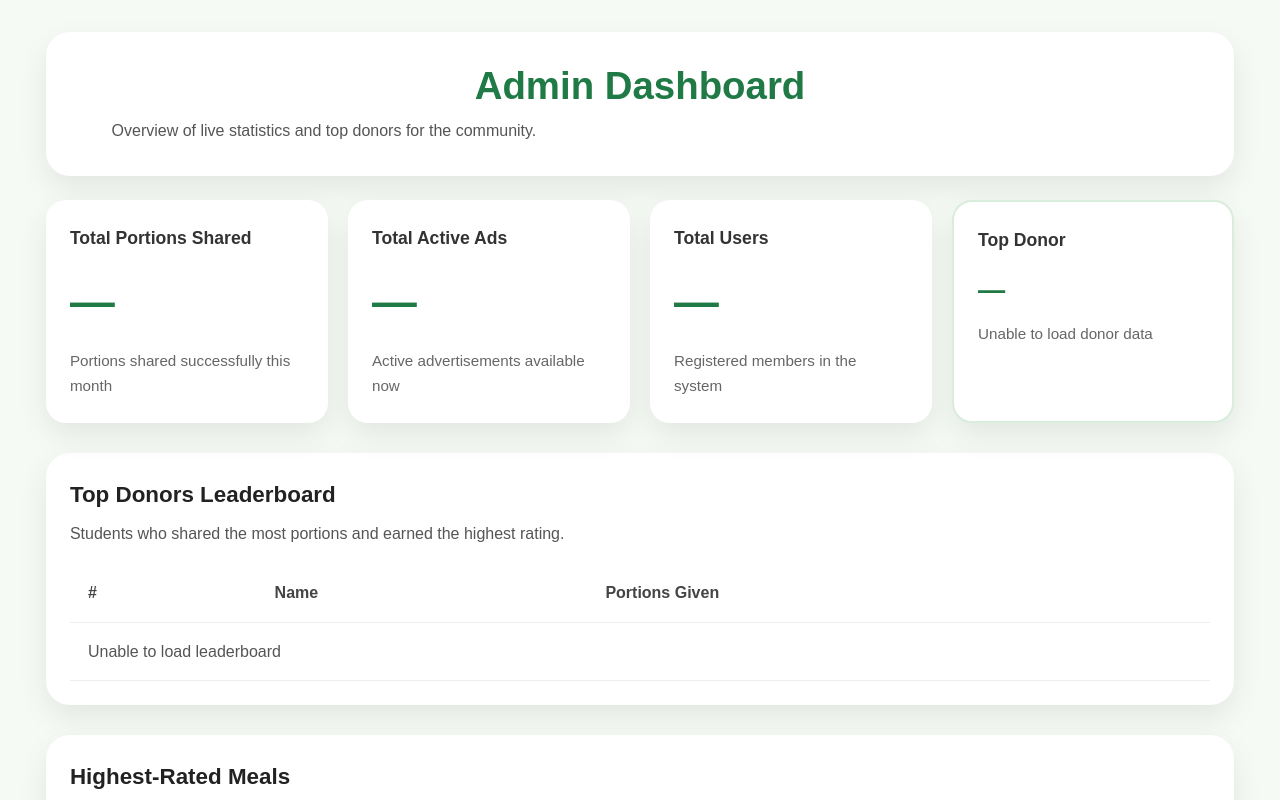
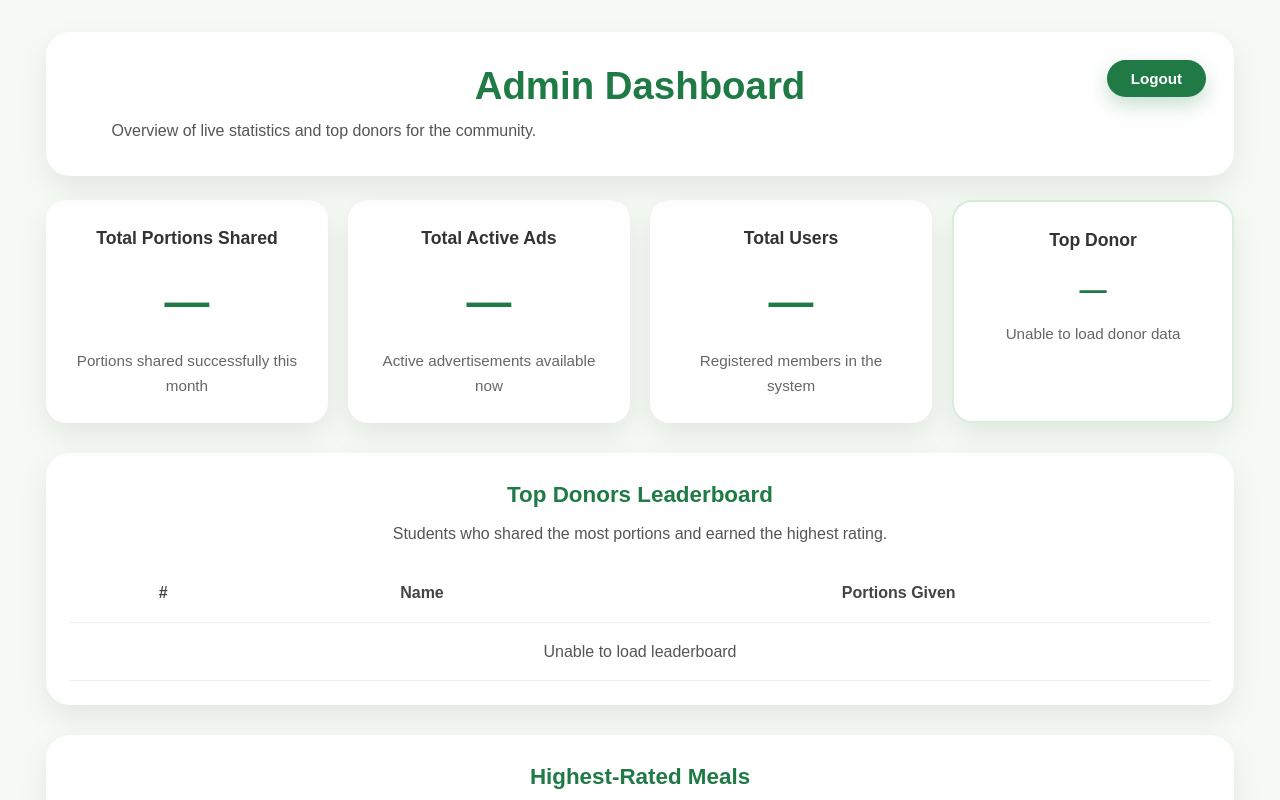
Before and after one commit to avrapavlos/UniBite, a website: page unibite/public/pages/admin/dashboard.html in a window 1280 px wide. Shown: the top 800 px of the page. Drawn offline with Linux system fonts and the light colour scheme; no server answers; sample sign-in values are in the browser's storage.

Commit message:
Added logout button for admin

```diff
--- a/unibite/public/css/dashboards/admin.css
+++ b/unibite/public/css/dashboards/admin.css
@@ -3,9 +3,11 @@
     margin: 32px auto;
     font-family: Arial, sans-serif;
     color: #222;
+    text-align: center;
 }
 
 .admin-header {
+    position: relative;
     background: white;
     padding: 32px 28px;
     border-radius: 24px;
@@ -25,6 +27,32 @@
     font-size: 1rem;
 }
 
+.admin-logout-btn {
+    position: absolute;
+    top: 28px;
+    right: 28px;
+    background: #1f7a45;
+    color: white;
+    border: none;
+    border-radius: 999px;
+    padding: 10px 24px;
+    font-size: 0.95rem;
+    font-weight: 600;
+    font-family: inherit;
+    cursor: pointer;
+    box-shadow: 0 8px 20px rgba(31, 122, 69, 0.25);
+    transition: background 0.2s ease, transform 0.2s ease;
+}
+
+.admin-logout-btn:hover {
+    background: #176035;
+    transform: translateY(-1px);
+}
+
+.admin-logout-btn:active {
+    transform: translateY(0);
+}
+
 .admin-summary-grid {
     display: grid;
     grid-template-columns: repeat(4, minmax(180px, 1fr));
@@ -37,6 +65,7 @@
     padding: 24px;
     border-radius: 20px;
     box-shadow: 0 12px 30px rgba(0,0,0,0.08);
+    text-align: center;
 }
 
 .admin-summary-card h2 {
@@ -74,6 +103,7 @@
     border-radius: 24px;
     box-shadow: 0 12px 30px rgba(0,0,0,0.08);
     margin-bottom: 30px;
+    text-align: center;
 }
 
 .section-header {
@@ -83,6 +113,7 @@
 .section-header h2 {
     margin: 0 0 8px;
     font-size: 1.4rem;
+    color: #1f7a45;
 }
 
 .section-header p {
@@ -102,7 +133,7 @@
 .leaderboard-table th,
 .leaderboard-table td {
     padding: 16px 18px;
-    text-align: left;
+    text-align: center;
     border-bottom: 1px solid #eee;
 }
 
@@ -123,4 +154,10 @@
     .admin-summary-grid {
         grid-template-columns: 1fr;
     }
+
+    .admin-logout-btn {
+        position: static;
+        display: inline-block;
+        margin-bottom: 16px;
+    }
 }
--- a/unibite/public/js/pages/admin/dashboard.js
+++ b/unibite/public/js/pages/admin/dashboard.js
@@ -9,8 +9,19 @@ async function initAdminDashboard() {
     const topDonorName = document.getElementById("top-donor-name");
     const topDonorPortions = document.getElementById("top-donor-portions");
     const highestRatedMealsBody = document.getElementById("highest-rated-meals-body");
+    const logoutBtn = document.getElementById("logout-btn");
     const apiBaseUrl = "http://localhost:3000";
     const storedAdmin = localStorage.getItem("admin") || sessionStorage.getItem("admin");
+
+    function logout() {
+        localStorage.removeItem("admin");
+        sessionStorage.removeItem("admin");
+        window.location.replace("../../pages/admin/login.html");
+    }
+
+    if (logoutBtn) {
+        logoutBtn.addEventListener("click", logout);
+    }
 
     if (!storedAdmin) {
         window.location.replace("../../pages/admin/login.html");
@@ -21,9 +32,7 @@ async function initAdminDashboard() {
     try {
         admin = JSON.parse(storedAdmin);
     } catch (err) {
-        localStorage.removeItem("admin");
-        sessionStorage.removeItem("admin");
-        window.location.replace("../../pages/admin/login.html");
+        logout();
         return;
     }
 
@@ -32,9 +41,7 @@ async function initAdminDashboard() {
             headers: { Authorization: `Bearer ${admin.token}` }
         });
         if (res.status === 401) {
-            localStorage.removeItem("admin");
-            sessionStorage.removeItem("admin");
-            window.location.replace("../../pages/admin/login.html");
+            logout();
             return;
         }
         if (!res.ok) {
--- a/unibite/public/pages/admin/dashboard.html
+++ b/unibite/public/pages/admin/dashboard.html
@@ -13,6 +13,7 @@
 <body>
     <div class="admin-dashboard-page">
         <div class="card-header admin-header">
+            <button id="logout-btn" class="admin-logout-btn" type="button">Logout</button>
             <h1>Admin Dashboard</h1>
             <p>Overview of live statistics and top donors for the community.</p>
         </div>
```
